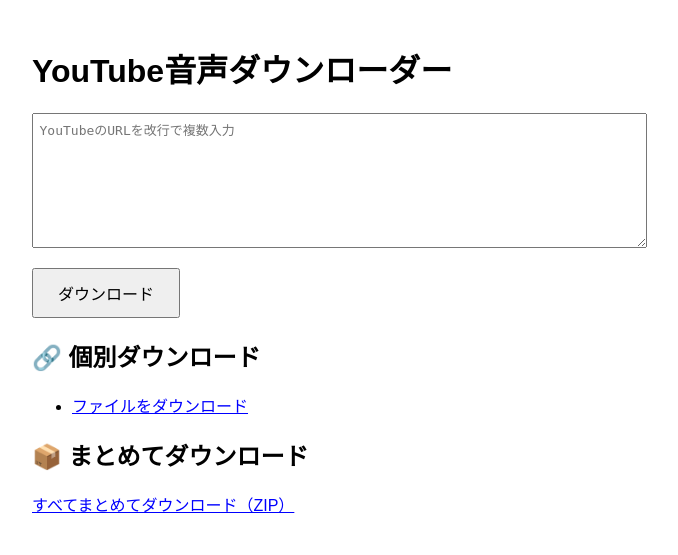
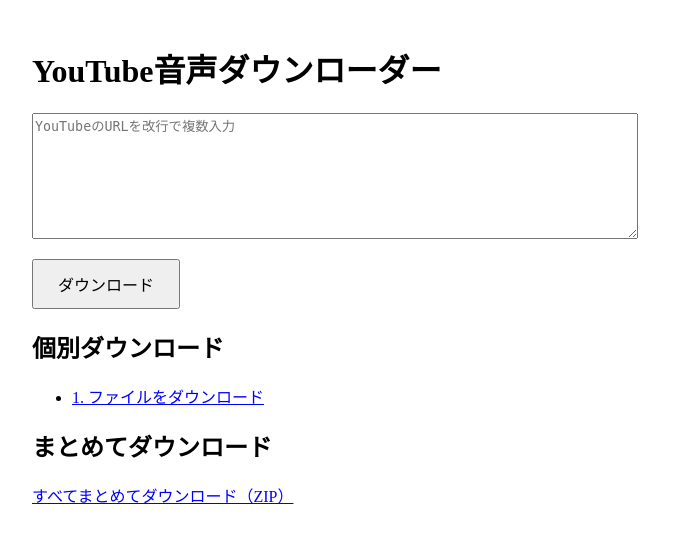
Before and after one commit to gablisk/youtube-audio-app, a Flask app: template templates/index.html in a window 1280 px wide. Shown: the top 555 px of the page, without its empty margins (308-986 px from the left). Run offline with Flask 3, Linux system fonts and the light colour scheme; the template is opened without the code that fills it: most values are stand-ins (such as "Sample title", 1, 10 or a date in 2020).

Commit message:
fix: 個別リンク表示

```diff
--- a/templates/index.html
+++ b/templates/index.html
@@ -8,21 +8,15 @@
             padding: 1.5em;
             max-width: 600px;
             margin: auto;
-            font-family: sans-serif;
         }
         textarea {
             width: 100%;
             height: 120px;
-            font-size: 1em;
-            padding: 0.5em;
         }
         button {
             margin-top: 1em;
             padding: 0.7em 1.5em;
             font-size: 1em;
-        }
-        ul {
-            margin-top: 1em;
         }
         a {
             color: blue;
@@ -33,8 +27,7 @@
 <body>
     <h1>YouTube音声ダウンローダー</h1>
     <form method="POST">
-        <textarea name="urls" placeholder="YouTubeのURLを改行で複数入力" required></textarea>
-        <br>
+        <textarea name="urls" placeholder="YouTubeのURLを改行で複数入力"></textarea>
         <button type="submit">ダウンロード</button>
     </form>
 
@@ -43,16 +36,16 @@
     {% endif %}
 
     {% if download_links %}
-        <h2>🔗 個別ダウンロード</h2>
+        <h2>個別ダウンロード</h2>
         <ul>
             {% for link in download_links %}
-                <li><a href="{{ link }}">ファイルをダウンロード</a></li>
+                <li><a href="{{ link }}">{{ loop.index }}. ファイルをダウンロード</a></li>
             {% endfor %}
         </ul>
     {% endif %}
 
     {% if zip_link %}
-        <h2>📦 まとめてダウンロード</h2>
+        <h2>まとめてダウンロード</h2>
         <p><a href="{{ zip_link }}">すべてまとめてダウンロード（ZIP）</a></p>
     {% endif %}
 </body>
```
